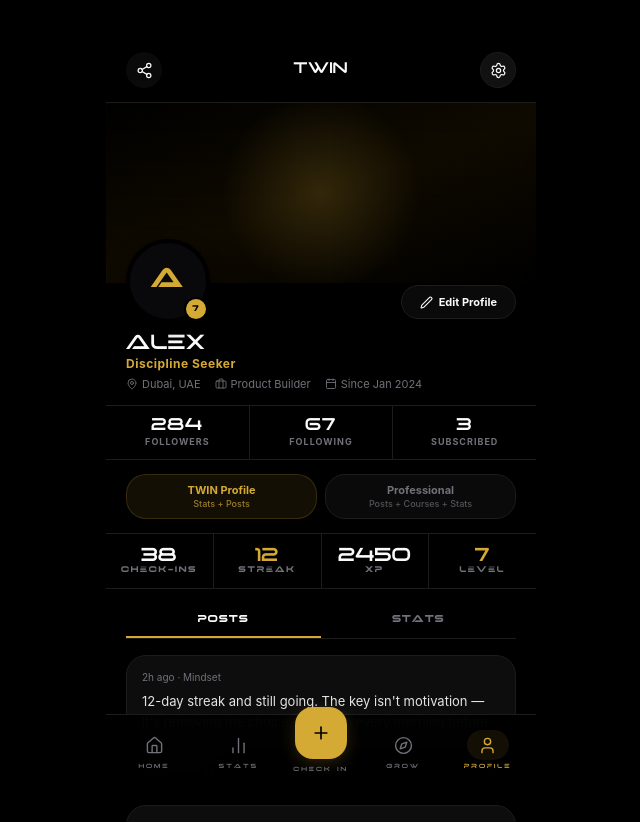
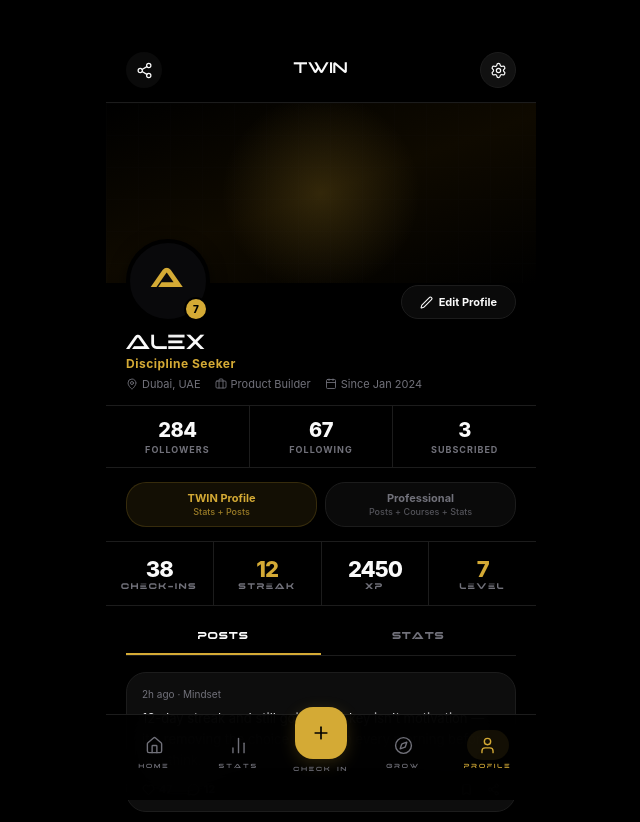
Before and after one commit to kbm20010807-png/ephas-twin-v3, a Flask app: page /profile in a window 1280 px wide. Shown: the top 822 px of the page, without its empty margins (319-959 px from the left). Run offline with Flask 3, Linux system fonts and the light colour scheme; the visitor is signed in with stand-in values (Sample User, id 1).

Commit message:
style: switch all stat/number displays from Arpubes to Inter bold
Numbers (stats, streaks, XP, percentages, levels, ring/metric values) now
use Inter 800 with tuned letter-spacing for cleaner legibility. Brand text,
names, titles, labels, and avatar initials stay in Arpubes.

Co-Authored-By: Claude Opus 4.8 <noreply@anthropic.com>

```diff
--- a/static/twin.css
+++ b/static/twin.css
@@ -144,7 +144,7 @@ input,textarea,select{font-family:inherit;}
 .av-40{width:40px;height:40px;font-size:15px;}
 .av-52{width:52px;height:52px;font-size:20px;}
 .av-80{width:80px;height:80px;font-size:30px;}
-.av-lv{position:absolute;bottom:-2px;right:-2px;width:20px;height:20px;border-radius:50%;background:var(--gold);border:2px solid var(--bg);display:flex;align-items:center;justify-content:center;font-size:8px;font-weight:900;color:#000;}
+.av-lv{position:absolute;bottom:-2px;right:-2px;width:20px;height:20px;border-radius:50%;background:var(--gold);border:2px solid var(--bg);display:flex;align-items:center;justify-content:center;font-family:'Inter',sans-serif;font-size:9px;font-weight:800;color:#000;}
 
 /* SETTINGS ROW */
 .s-row{display:flex;align-items:center;justify-content:space-between;padding:15px 0;border-bottom:1px solid var(--border);}
--- a/templates/analytics.html
+++ b/templates/analytics.html
@@ -5,7 +5,7 @@
 <style>
 .hero-score{padding:24px 20px 0;text-align:center;}
 .hs-lbl{font-size:10px;font-weight:700;letter-spacing:2px;color:var(--sub);text-transform:uppercase;font-family:'Arpubes',sans-serif;margin-bottom:8px;}
-.hs-num{font-family:'Arpubes',sans-serif;font-size:72px;letter-spacing:-5px;color:var(--black);line-height:1;}
+.hs-num{font-family:'Inter',sans-serif;font-weight:800;font-size:72px;letter-spacing:-4px;color:var(--black);line-height:1;}
 .hs-trend{display:inline-flex;align-items:center;gap:4px;background:var(--green-dim);border:1px solid var(--green-b);border-radius:var(--r-full);padding:4px 12px;font-size:11px;font-weight:700;color:var(--green);margin-top:8px;}
 .hs-trend svg{width:13px;height:13px;stroke:var(--green);fill:none;stroke-width:2;}
 .metric-row{display:grid;grid-template-columns:1fr 1fr;gap:10px;padding:20px 20px 0;}
@@ -17,7 +17,7 @@
 .m-prod::before{background:#3B82F6;}
 .metric-ico{width:30px;height:30px;border-radius:9px;background:var(--bg-2);border:1px solid var(--border);display:flex;align-items:center;justify-content:center;margin-bottom:10px;}
 .metric-ico svg{width:14px;height:14px;stroke:var(--sub);fill:none;stroke-width:1.75;}
-.metric-val{font-family:'Arpubes',sans-serif;font-size:26px;letter-spacing:-2px;color:var(--black);line-height:1;}
+.metric-val{font-family:'Inter',sans-serif;font-weight:800;font-size:26px;letter-spacing:-1.5px;color:var(--black);line-height:1;}
 .metric-lbl{font-size:10px;font-weight:600;color:var(--sub);letter-spacing:.5px;margin-top:3px;}
 .metric-trend{font-size:10px;font-weight:700;margin-top:6px;}
 .t-up{color:var(--green);}
@@ -38,7 +38,7 @@
 .dc{background:var(--card);border:1px solid var(--border);border-radius:var(--r-lg);padding:14px;box-shadow:var(--sh);}
 .dc-top{display:flex;justify-content:space-between;align-items:center;margin-bottom:8px;}
 .dc-name{font-size:12px;font-weight:700;color:var(--black);}
-.dc-pct{font-family:'Arpubes',sans-serif;font-size:18px;color:var(--gold);}
+.dc-pct{font-family:'Inter',sans-serif;font-weight:800;font-size:18px;color:var(--gold);}
 .dc-trend{font-size:10px;font-weight:700;}
 .tw-foot{padding:28px 20px 16px;text-align:center;}
 </style>
--- a/templates/calendar.html
+++ b/templates/calendar.html
@@ -23,19 +23,19 @@
 .leg-dot{width:10px;height:10px;border-radius:50%;}
 .stats-strip{display:grid;grid-template-columns:1fr 1fr 1fr;gap:10px;padding:20px 20px 0;}
 .ss-card{background:var(--card);border:1px solid var(--border);border-radius:var(--r-lg);padding:14px;text-align:center;box-shadow:var(--sh);}
-.ss-val{font-family:'Arpubes',sans-serif;font-size:26px;letter-spacing:-2px;color:var(--black);}
+.ss-val{font-family:'Inter',sans-serif;font-weight:800;font-size:26px;letter-spacing:-1.5px;color:var(--black);}
 .ss-lbl{font-size:9px;font-weight:700;letter-spacing:1.5px;color:var(--sub);text-transform:uppercase;margin-top:3px;font-family:'Arpubes',sans-serif;}
 .history-list{padding:20px 20px 0;}
 .hist-day{display:flex;align-items:center;gap:14px;padding:12px 0;border-bottom:1px solid var(--border);}
 .hist-day:last-child{border-bottom:none;}
 .hist-date-box{width:42px;height:42px;border-radius:var(--r);background:var(--gold-dim);border:1px solid var(--gold-b);display:flex;flex-direction:column;align-items:center;justify-content:center;flex-shrink:0;}
-.hdb-day{font-family:'Arpubes',sans-serif;font-size:18px;letter-spacing:-1px;color:var(--gold);line-height:1;}
+.hdb-day{font-family:'Inter',sans-serif;font-weight:800;font-size:18px;letter-spacing:-0.5px;color:var(--gold);line-height:1;}
 .hdb-mon{font-size:8px;font-weight:700;letter-spacing:1px;color:var(--gold);text-transform:uppercase;}
 .hist-info{flex:1;}
 .hist-title{font-size:12px;font-weight:700;color:var(--black);margin-bottom:3px;}
 .hist-chips{display:flex;gap:5px;flex-wrap:wrap;}
 .hist-chip{background:var(--bg-2);border:1px solid var(--border);border-radius:var(--r-full);padding:2px 9px;font-size:9px;font-weight:700;color:var(--sub);}
-.hist-score{font-family:'Arpubes',sans-serif;font-size:18px;color:var(--gold);font-weight:900;flex-shrink:0;}
+.hist-score{font-family:'Inter',sans-serif;font-size:18px;color:var(--gold);font-weight:800;flex-shrink:0;}
 .tw-foot{padding:28px 20px 16px;text-align:center;}
 </style>
 {% endblock %}
--- a/templates/checkin.html
+++ b/templates/checkin.html
@@ -12,7 +12,7 @@ body{min-height:100vh;display:flex;flex-direction:column;}
 .step-view.active{display:flex;}
 .step-q{font-family:'Arpubes',sans-serif;font-size:26px;letter-spacing:-1.5px;color:var(--black);line-height:1.2;margin-bottom:8px;}
 .step-hint{font-size:13px;color:var(--sub);margin-bottom:36px;line-height:1.5;}
-.step-big-val{font-family:'Arpubes',sans-serif;font-size:72px;letter-spacing:-5px;color:var(--black);text-align:center;margin-bottom:8px;line-height:1;}
+.step-big-val{font-family:'Inter',sans-serif;font-weight:800;font-size:72px;letter-spacing:-4px;color:var(--black);text-align:center;margin-bottom:8px;line-height:1;}
 .step-range-lbl{display:flex;justify-content:space-between;font-size:10px;color:var(--muted);margin-top:10px;letter-spacing:.5px;}
 .step-footer{margin-top:auto;padding:20px 0 0;}
 .habit-grid{display:grid;grid-template-columns:1fr 1fr;gap:8px;margin-bottom:auto;}
@@ -29,7 +29,7 @@ body{min-height:100vh;display:flex;flex-direction:column;}
 .success-ov.show{opacity:1;pointer-events:all;}
 .so-check{width:80px;height:80px;border-radius:50%;border:2px solid var(--gold);display:flex;align-items:center;justify-content:center;margin:0 auto 24px;animation:pop .4s ease;}
 .so-check svg{width:36px;height:36px;stroke:var(--gold);fill:none;stroke-width:1.75;}
-.so-xp{font-family:'Arpubes',sans-serif;font-size:42px;letter-spacing:-3px;color:var(--gold);margin:12px 0 6px;}
+.so-xp{font-family:'Inter',sans-serif;font-weight:800;font-size:42px;letter-spacing:-2px;color:var(--gold);margin:12px 0 6px;}
 </style>
 {% endblock %}
 
--- a/templates/checkout.html
+++ b/templates/checkout.html
@@ -12,7 +12,7 @@ body{min-height:100vh;display:flex;flex-direction:column;}
 .step-view.active{display:flex;}
 .step-q{font-family:'Arpubes',sans-serif;font-size:26px;letter-spacing:-1.5px;color:var(--black);line-height:1.2;margin-bottom:8px;}
 .step-hint{font-size:13px;color:var(--sub);margin-bottom:32px;line-height:1.5;}
-.step-big-val{font-family:'Arpubes',sans-serif;font-size:72px;letter-spacing:-5px;text-align:center;margin-bottom:8px;line-height:1;}
+.step-big-val{font-family:'Inter',sans-serif;font-weight:800;font-size:72px;letter-spacing:-4px;text-align:center;margin-bottom:8px;line-height:1;}
 .step-range-lbl{display:flex;justify-content:space-between;font-size:10px;color:var(--muted);margin-top:10px;}
 .y-n-grid{display:grid;grid-template-columns:1fr 1fr;gap:10px;margin-bottom:auto;}
 .yn-btn{border:1.5px solid var(--border);border-radius:var(--r-lg);padding:24px 16px;display:flex;flex-direction:column;align-items:center;gap:10px;cursor:pointer;transition:all .15s;background:var(--bg-2);}
--- a/templates/home.html
+++ b/templates/home.html
@@ -13,11 +13,11 @@
 .ring-svg{width:96px;height:96px;}
 .ring-bg{fill:none;stroke:var(--border);stroke-width:9;}
 .ring-p{fill:none;stroke-width:9;stroke-linecap:round;transform:rotate(-90deg);transform-origin:50% 50%;}
-.ring-val{font-family:'Arpubes',sans-serif;font-size:17px;fill:var(--black);}
+.ring-val{font-family:'Inter',sans-serif;font-weight:800;font-size:17px;fill:var(--black);}
 .ring-lbl{font-size:8px;fill:var(--sub);font-weight:600;letter-spacing:1.5px;text-transform:uppercase;}
 .ring-name{font-size:9px;font-weight:700;letter-spacing:1.5px;text-transform:uppercase;font-family:'Arpubes',sans-serif;}
 .streak-card{margin:18px 20px 0;border:1px solid var(--border);border-radius:var(--r-lg);padding:16px 18px;display:flex;align-items:center;gap:16px;background:var(--card);box-shadow:var(--sh);}
-.streak-num{font-family:'Arpubes',sans-serif;font-size:44px;letter-spacing:-3px;line-height:1;flex-shrink:0;}
+.streak-num{font-family:'Inter',sans-serif;font-weight:800;font-size:44px;letter-spacing:-2.5px;line-height:1;flex-shrink:0;}
 .streak-dots{display:flex;gap:5px;margin:5px 0;}
 .sd{width:8px;height:8px;border-radius:50%;background:var(--border);}
 .sd.on{background:var(--gold);}
@@ -81,7 +81,7 @@
 .story-subtitle{font-size:10px;color:#666;letter-spacing:1px;margin-bottom:20px;}
 .story-metrics{display:grid;grid-template-columns:1fr 1fr 1fr;gap:10px;margin-bottom:16px;}
 .sm-item{background:rgba(255,255,255,.04);border:1px solid rgba(255,255,255,.07);border-radius:12px;padding:12px 8px;}
-.sm-val{font-family:'Arpubes',sans-serif;font-size:22px;letter-spacing:-1px;color:#fff;margin-bottom:2px;}
+.sm-val{font-family:'Inter',sans-serif;font-weight:800;font-size:22px;letter-spacing:-0.5px;color:#fff;margin-bottom:2px;}
 .sm-lbl{font-size:8px;letter-spacing:1.5px;color:#555;text-transform:uppercase;}
 .story-streak{background:var(--gold-dim);border:1px solid var(--gold-b);border-radius:12px;padding:10px 14px;display:inline-flex;align-items:center;gap:8px;}
 .story-streak svg{width:14px;height:14px;stroke:var(--gold);fill:none;stroke-width:2;}
--- a/templates/profile.html
+++ b/templates/profile.html
@@ -8,7 +8,7 @@
 .cover-glow{position:absolute;width:200px;height:200px;border-radius:50%;background:radial-gradient(circle,rgba(212,170,53,.18),transparent 70%);top:50%;left:50%;transform:translate(-50%,-50%);}
 .prof-zone{padding:0 20px;margin-top:-44px;display:flex;align-items:flex-end;justify-content:space-between;}
 .prof-av{width:84px;height:84px;border-radius:50%;border:4px solid var(--bg);background:#09090B;display:flex;align-items:center;justify-content:center;font-family:'Arpubes',sans-serif;font-size:30px;font-weight:900;color:var(--gold);position:relative;box-shadow:var(--sh-md);flex-shrink:0;}
-.prof-av-lv{position:absolute;bottom:-2px;right:-2px;width:24px;height:24px;border-radius:50%;background:var(--gold);border:2px solid var(--bg);font-size:9px;font-weight:900;color:#000;display:flex;align-items:center;justify-content:center;}
+.prof-av-lv{position:absolute;bottom:-2px;right:-2px;width:24px;height:24px;border-radius:50%;background:var(--gold);border:2px solid var(--bg);font-family:'Inter',sans-serif;font-size:10px;font-weight:800;color:#000;display:flex;align-items:center;justify-content:center;}
 .edit-prof-btn{background:var(--bg-2);border:1.5px solid var(--border);border-radius:var(--r-full);padding:9px 18px;font-size:11px;font-weight:700;color:var(--black);cursor:pointer;display:flex;align-items:center;gap:6px;margin-bottom:4px;text-decoration:none;}
 .edit-prof-btn svg{width:13px;height:13px;stroke:currentColor;fill:none;stroke-width:2;}
 .prof-info{padding:12px 20px 0;}
@@ -22,7 +22,7 @@
 .social-stats{display:flex;border-top:1px solid var(--border);border-bottom:1px solid var(--border);margin:14px 0 0;}
 .ss-item{flex:1;text-align:center;padding:12px 8px;border-right:1px solid var(--border);cursor:pointer;}
 .ss-item:last-child{border-right:none;}
-.ss-val{font-family:'Arpubes',sans-serif;font-size:20px;letter-spacing:-1px;color:var(--black);}
+.ss-val{font-family:'Inter',sans-serif;font-weight:800;font-size:20px;letter-spacing:-0.5px;color:var(--black);}
 .ss-lbl{font-size:9px;font-weight:700;letter-spacing:1px;color:var(--sub);text-transform:uppercase;margin-top:2px;}
 
 .acct-switch{display:flex;gap:8px;padding:14px 20px 0;}
@@ -33,7 +33,7 @@
 .stats-row{display:flex;border-top:1px solid var(--border);border-bottom:1px solid var(--border);margin:14px 0;}
 .stat-c{flex:1;text-align:center;padding:14px 8px;border-right:1px solid var(--border);}
 .stat-c:last-child{border-right:none;}
-.stat-v{font-family:'Arpubes',sans-serif;font-size:22px;letter-spacing:-1.5px;color:var(--black);}
+.stat-v{font-family:'Inter',sans-serif;font-weight:800;font-size:22px;letter-spacing:-1px;color:var(--black);}
 .stat-l{font-size:9px;font-weight:700;letter-spacing:1.5px;color:var(--sub);text-transform:uppercase;margin-top:2px;font-family:'Arpubes',sans-serif;}
 
 .tab-bar{display:flex;border-bottom:1px solid var(--border);margin:0 20px;}
@@ -48,7 +48,7 @@
 .dom-c{background:var(--card);border:1px solid var(--border);border-radius:var(--r-lg);padding:14px;box-shadow:var(--sh);}
 .dom-top{display:flex;justify-content:space-between;align-items:center;margin-bottom:8px;}
 .dom-name{font-size:12px;font-weight:700;color:var(--black);}
-.dom-pct{font-family:'Arpubes',sans-serif;font-size:18px;color:var(--gold);}
+.dom-pct{font-family:'Inter',sans-serif;font-weight:800;font-size:18px;color:var(--gold);}
 .dom-trend{font-size:9px;font-weight:700;margin-top:6px;}
 .badges-row{display:flex;gap:8px;padding:0 20px;overflow-x:auto;scrollbar-width:none;}
 .badges-row::-webkit-scrollbar{display:none;}
--- a/templates/quests.html
+++ b/templates/quests.html
@@ -20,7 +20,7 @@
 .q-body{flex:1;min-width:0;}
 .q-top{display:flex;align-items:center;justify-content:space-between;margin-bottom:3px;}
 .q-title{font-size:13px;font-weight:700;color:var(--black);}
-.q-xp{font-family:'Arpubes',sans-serif;font-size:12px;color:var(--gold);letter-spacing:.5px;}
+.q-xp{font-family:'Inter',sans-serif;font-weight:800;font-size:12px;color:var(--gold);letter-spacing:0;}
 .q-desc{font-size:11px;color:var(--sub);line-height:1.5;margin-bottom:10px;}
 .q-bar-row{display:flex;align-items:center;gap:8px;}
 .q-prog{flex:1;height:4px;background:var(--border);border-radius:2px;overflow:hidden;}
@@ -38,14 +38,14 @@
 .sc-tag svg{width:10px;height:10px;stroke:var(--gold);fill:none;stroke-width:2;}
 .sc-title{font-family:'Arpubes',sans-serif;font-size:20px;letter-spacing:-1px;color:#fff;margin-bottom:6px;}
 .sc-desc{font-size:11px;color:#888;line-height:1.6;margin-bottom:18px;}
-.sc-xp{font-family:'Arpubes',sans-serif;font-size:28px;letter-spacing:-2px;color:var(--gold);margin-bottom:2px;}
+.sc-xp{font-family:'Inter',sans-serif;font-weight:800;font-size:28px;letter-spacing:-1.5px;color:var(--gold);margin-bottom:2px;}
 .sc-xp-lbl{font-size:9px;font-weight:700;letter-spacing:2px;color:#555;text-transform:uppercase;margin-bottom:14px;}
 .sc-bar{height:6px;background:rgba(255,255,255,.06);border-radius:3px;overflow:hidden;margin-bottom:8px;}
 .sc-fill{height:100%;border-radius:3px;background:linear-gradient(90deg,var(--gold),#F5D982);}
 .sc-days{display:flex;justify-content:space-between;font-size:9px;color:#555;font-weight:600;}
 
 .q-summary{background:var(--card);border:1px solid var(--border);border-radius:var(--r-lg);padding:16px;margin:0 20px 16px;display:flex;gap:12px;}
-.qs-num{font-family:'Arpubes',sans-serif;font-size:28px;letter-spacing:-2px;color:var(--gold);}
+.qs-num{font-family:'Inter',sans-serif;font-weight:800;font-size:28px;letter-spacing:-1.5px;color:var(--gold);}
 .qs-info{flex:1;}
 .qs-lbl{font-size:10px;color:var(--sub);font-weight:600;letter-spacing:.5px;}
 .qs-xp{font-size:12px;font-weight:700;color:var(--black);margin-top:4px;}
```
